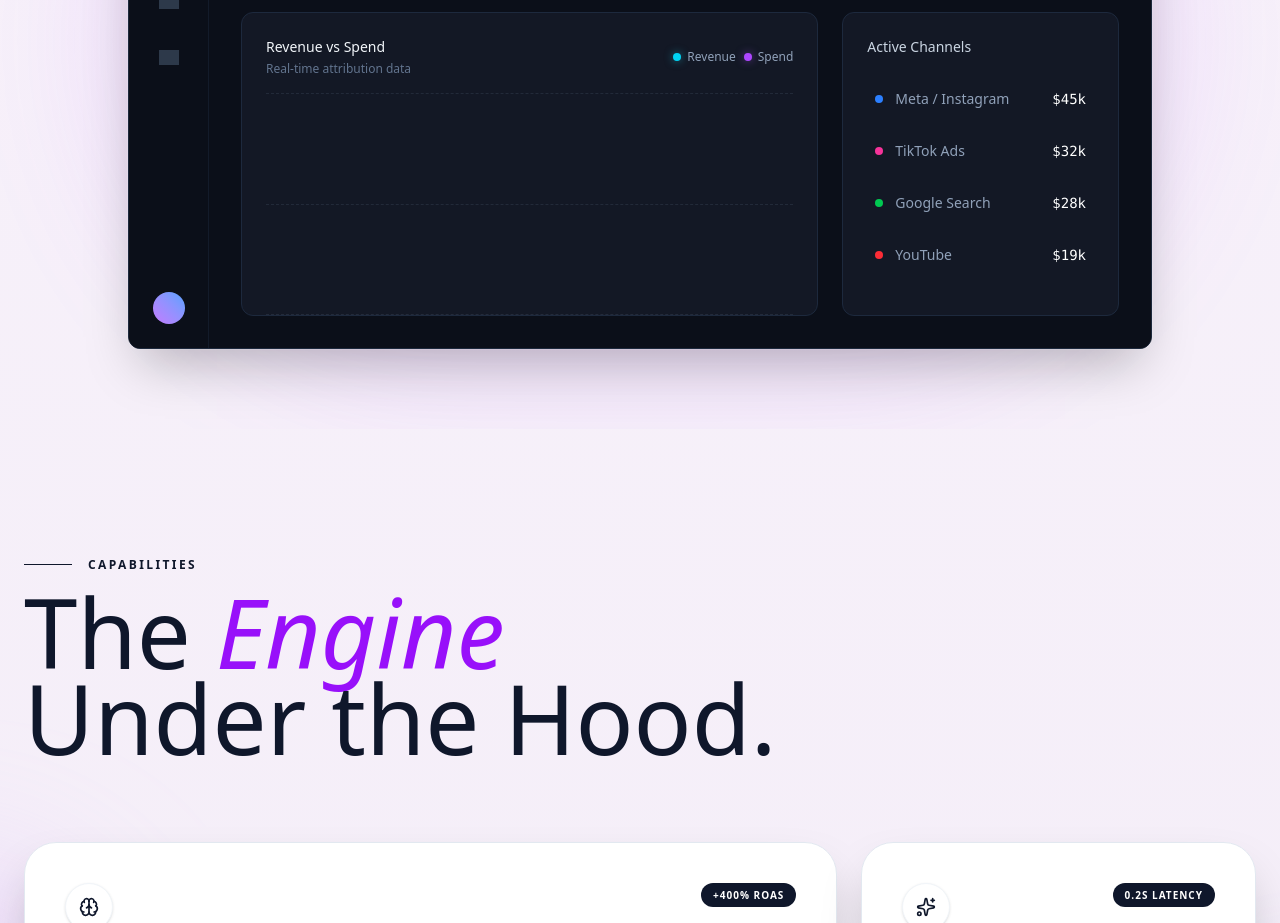
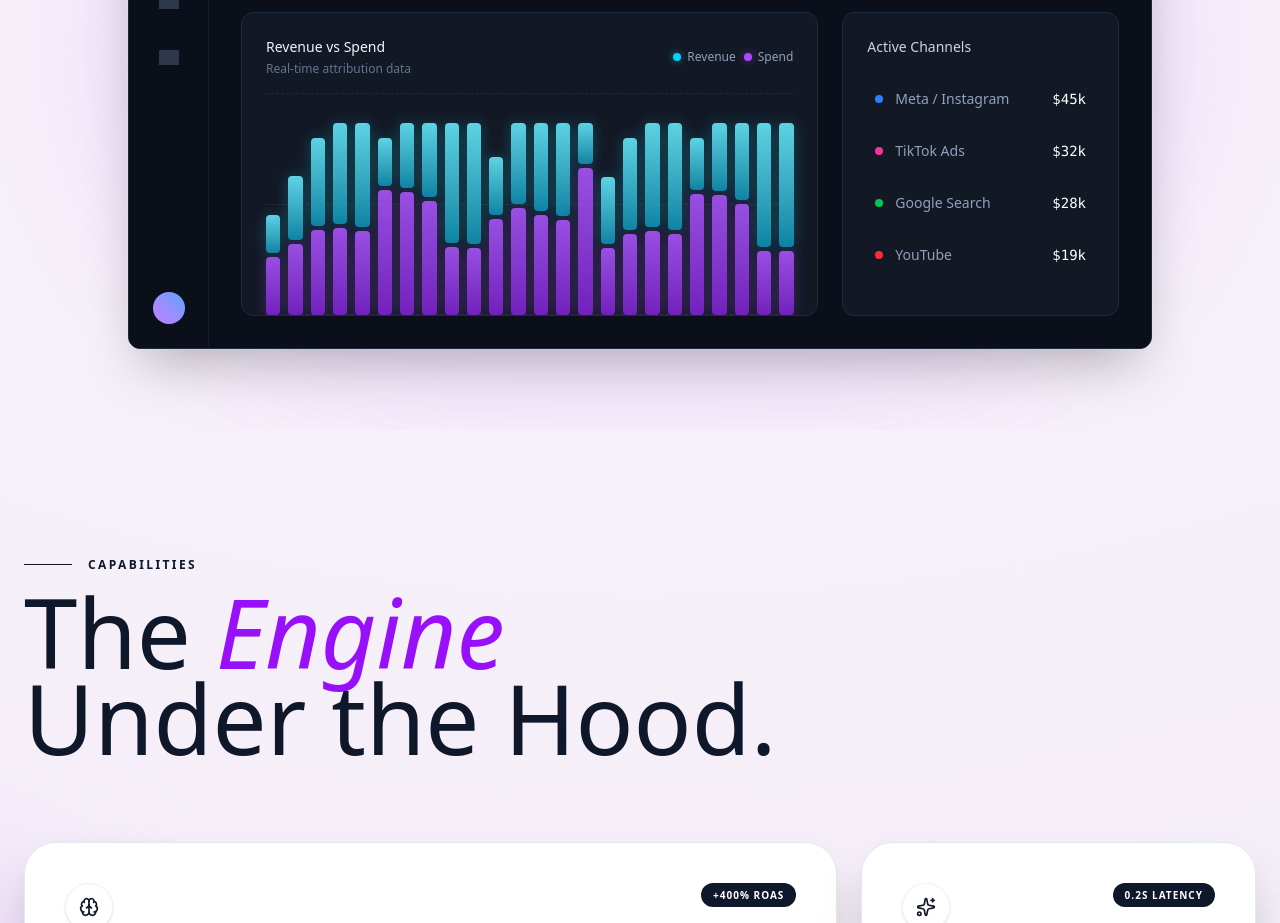
Before and after one commit to SathwikCreates/ads, a Next.js app: page / in a window 1280 px wide. Shown: the part 1540-2463 px from the top of the page. Built offline with nearby package versions, Linux system fonts and the light colour scheme; grey boxes are pictures that could not be loaded; a web font is replaced by a local one.

Commit message:
fix: Restore dashboard chart visibility with Z-Index and Hex colors

```diff
--- a/src/components/product-demo.tsx
+++ b/src/components/product-demo.tsx
@@ -132,21 +132,21 @@ export function ProductDemo() {
                                             <div className="w-full h-px border-t border-dashed border-slate-500" />
                                         </div>
 
-                                        <div className="absolute inset-x-0 bottom-0 h-32 md:h-48 flex items-end px-4 md:px-6 gap-1.5 md:gap-2">
+                                        <div className="absolute inset-x-0 bottom-0 h-32 md:h-48 flex items-end px-4 md:px-6 gap-1.5 md:gap-2 z-20">
                                             {[...Array(24)].map((_, i) => {
                                                 const height1 = 20 + ((i * 13) % 60); // Deterministic
                                                 const height2 = 30 + ((i * 7) % 50);  // Deterministic
 
                                                 return (
-                                                    <div key={i} className="flex-1 flex flex-col justify-end gap-1 group/bar relative">
+                                                    <div key={i} className="flex-1 flex flex-col justify-end gap-1 group/bar relative h-full">
                                                         {/* Bar 1: Cyan/Revenue */}
                                                         <div
-                                                            className="w-full bg-gradient-to-t from-cyan-600 to-cyan-300 rounded-sm opacity-80 group-hover/bar:opacity-100 transition-all duration-300 shadow-[0_0_15px_rgba(34,211,238,0.3)] group-hover/bar:shadow-[0_0_20px_rgba(34,211,238,0.6)]"
+                                                            className="w-full bg-gradient-to-t from-[#0891b2] to-[#67e8f9] rounded-sm opacity-90 group-hover/bar:opacity-100 transition-all duration-300 shadow-[0_0_15px_rgba(34,211,238,0.3)] group-hover/bar:shadow-[0_0_20px_rgba(34,211,238,0.6)]"
                                                             style={{ height: `${height1}%` }}
                                                         />
                                                         {/* Bar 2: Purple/Spend */}
                                                         <div
-                                                            className="w-full bg-gradient-to-t from-purple-700 to-purple-500 rounded-sm opacity-80 group-hover/bar:opacity-100 transition-all duration-300 shadow-[0_0_15px_rgba(168,85,247,0.3)] group-hover/bar:shadow-[0_0_20px_rgba(168,85,247,0.6)]"
+                                                            className="w-full bg-gradient-to-t from-[#7e22ce] to-[#a855f7] rounded-sm opacity-90 group-hover/bar:opacity-100 transition-all duration-300 shadow-[0_0_15px_rgba(168,85,247,0.3)] group-hover/bar:shadow-[0_0_20px_rgba(168,85,247,0.6)]"
                                                             style={{ height: `${height2}%` }}
                                                         />
                                                     </div>
```
